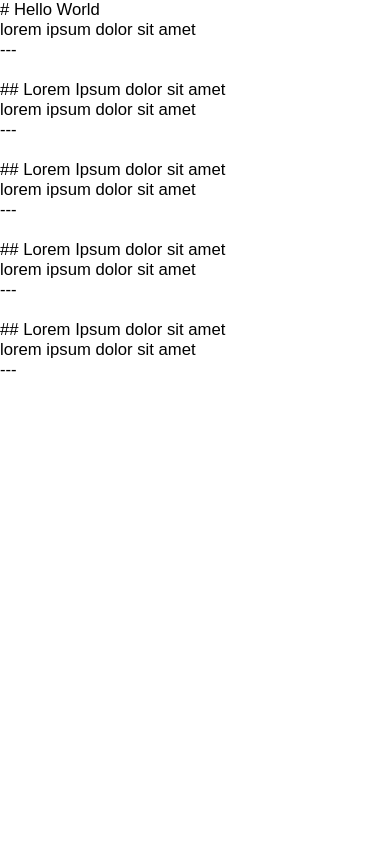
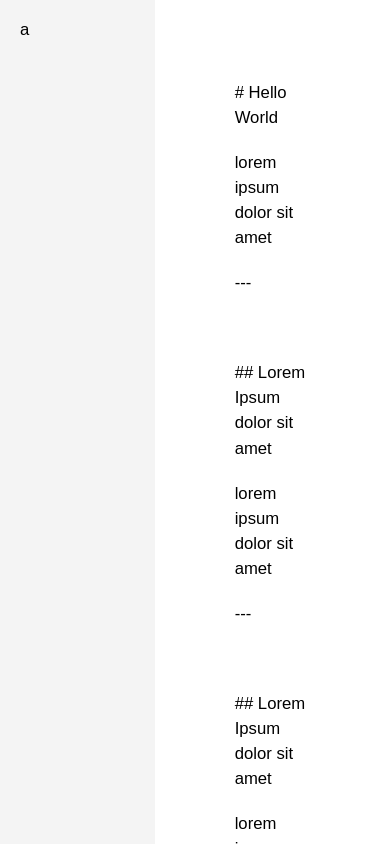
Before and after one commit to jalusw/encre, a website built with Vite: page index.html in a window 390 px wide. Built offline with nearby package versions, Linux system fonts and the light colour scheme; a web font is replaced by a local one.

Commit message:
wip: enhance file tree and markdown editor components
- add Google Fonts for improved typography
- implement dynamic note fetching in file tree component
- refactor markdown block to support content editing and change handling
- introduce state management in markdown editor for better content updates
- update styles for improved layout and responsiveness

```diff
--- a/index.html
+++ b/index.html
@@ -3,6 +3,9 @@
   <head>
     <meta charset="UTF-8" />
     <meta name="viewport" content="width=device-width, initial-scale=1.0" />
+    <link rel="preconnect" href="https://fonts.googleapis.com">
+    <link rel="preconnect" href="https://fonts.gstatic.com" crossorigin>
+    <link href="https://fonts.googleapis.com/css2?family=Zalando+Sans:ital,wght@0,200..900;1,200..900&display=swap" rel="stylesheet">
     <title>Encre</title>
   </head>
   <body>
--- a/src/components/file-tree.js
+++ b/src/components/file-tree.js
@@ -7,6 +7,25 @@ export default class FileTree extends HTMLElement {
 
   connectedCallback() {
     this.client = new DatabaseClient();
+
+    this.innerHTML = "a";
+
+    const list = document.createElement("ul");
+    this.client
+      .select("SELECT * FROM notes")
+      .then(({ result }) => {
+        result.forEach((item) => {
+          const li = document.createElement("li");
+          li.textContent = item.title;
+          list.appendChild(li);
+        });
+      })
+      .catch((err) => {
+        console.error(err);
+      });
+
+    this.classList = ["file-tree"];
+    this.appendChild(list);
   }
 }
 
--- a/src/components/markdown-block.js
+++ b/src/components/markdown-block.js
@@ -1,13 +1,21 @@
 export default class MarkdownBlock extends HTMLElement {
-  constructor(content) {
+  constructor(content, onChange) {
     super();
-    this.content = content;
+    this.content = content.trim();
+    this.onChange = onChange;
   }
 
   connectedCallback() {
-    this.innerHTML = `<div contentEditable>
-      ${this.content}
-    </div>`;
+    this.classList = ["markdown-block"];
+
+    this.contentEditable = true;
+    this.textContent = this.content;
+
+    this.addEventListener("input",() => {
+      if(this.onChange) {
+        this.onChange(this.innerHTML)
+      }
+    });
   }
 }
 
--- a/src/components/markdown-editor.js
+++ b/src/components/markdown-editor.js
@@ -18,24 +18,57 @@ lorem ipsum dolor sit amet
 
 ## Lorem Ipsum dolor sit amet
 lorem ipsum dolor sit amet
----
-`;
+---`;
+
+function createState(initialState, onChange) {
+  return new Proxy({
+    listeners: [],
+    ...initialState,
+    },{
+    set(target, key, value) {
+      target[key] = value;
+      onChange(target);
+      return true;
+    },
+  });
+}
 
 export default class MarkdownEditor extends HTMLElement {
   constructor() {
     super();
-    this.content = markdownExample.split("\n");
   }
 
   connectedCallback() {
-    const container = document.createElement("div");
-    container.classList.add("markdown-editor");
+    this.state = createState(
+      {
+        content: markdownExample.split("\n"),
+      },
+      () => {
+        this.render();
+      }
+    );
+    this.render();
+  }
 
-    this.content.map((item) => {
-      container.appendChild(new MarkdownBlock(item));
+  render() {
+    this.classList.add("markdown-editor");
+
+    this.state.content.map((item, index) => {
+      this.appendChild(new MarkdownBlock(item, (v) => {
+      }));
     });
 
-    this.appendChild(container);
+    this.appendChild(this.createBlock());
+  }
+
+  createBlock() {
+    const block = new MarkdownBlock("", (v) => {
+      console.log(v);
+    });
+    block.addEventListener("click", () => {
+      this.appendChild(block);
+    });
+    return block;
   }
 }
 
--- a/src/pages/main.js
+++ b/src/pages/main.js
@@ -1,5 +1,5 @@
-import "../components/file-tree.js";
-import "../components/markdown-editor.js";
+import FileTree from "../components/file-tree.js";
+import MarkdownEditor from "../components/markdown-editor.js";
 
 export default class MainPage extends HTMLElement {
   constructor() {
@@ -7,17 +7,13 @@ export default class MainPage extends HTMLElement {
   }
 
   connectedCallback() {
-    this.innerHTML = `
-      <style>
-        .main-page {
-          display: flex;
-        }
-      </style>
-      <main class="main-page">
-        <file-tree></file-tree>
-        <markdown-editor></markdown-editor>
-      </main>
-    `;
+    const fileTree = new FileTree();
+    const markdownEditor = new MarkdownEditor();
+
+    this.classList.add("main-page");
+
+    this.appendChild(fileTree);
+    this.appendChild(markdownEditor);
   }
 }
 
--- a/src/styles/style.css
+++ b/src/styles/style.css
@@ -4,14 +4,16 @@
     padding: 0;
   }
 
-  *, *::before, *::after{
+  *,
+  *::before,
+  *::after {
     box-sizing: border-box;
   }
 
   :root {
     --base-font-size: 62.5%;
 
-    --font-sans: Arial, system-ui, sans-serif;
+    --font-sans: "Zalando Sans", Arial, system-ui, sans-serif;
     --font-serif: serif;
 
     --color-background: #fff;
@@ -42,22 +44,48 @@
       var(--color-background),
       var(--color-background-dark)
     );
-    color: light-dark(
-      var(--color-foreground),
-      var(--color-foreground-dark)
-    );
+    color: light-dark(var(--color-foreground), var(--color-foreground-dark));
   }
 }
 
 @layer components {
+  .main-page {
+    display: flex;
+    width: "100%";
+    height: 100vh;
+  }
+
+  .markdown-editor {
+    width: 100%;
+    display: flex;
+    flex-direction: column;
+    align-items: center;
+    justify-items: center;
+    overflow: hidden;
+    overflow-y: scroll;
+    gap: var(--spacing-2);
+    padding: var(--spacing-4);
+  }
+
+  .markdown-block {
+    width: 100%;
+    max-width: 560px;
+    line-height: 1.5;
+    &:focus {
+      border: 1px solid #333;
+    }
+  }
+
+  .file-tree {
+    position: sticky;
+    width: 100%;
+    max-width: 250px;
+    height: 100vh;
+    background-color: #f4f4f4;
+    padding: var(--spacing-2);
+  }
+
   @media screen and (min-width: var(--breakpoint-sm)) {
-    .markdown-editor {
-      font-weight: bold;
-      display: flex;
-      flex-direction: column;
-      gap: var(--spacing-4);
-      padding: var(--spacing-4);
-    }
   }
 
   @media screen and (min-width: var(--breakpoint-md)) {
```
